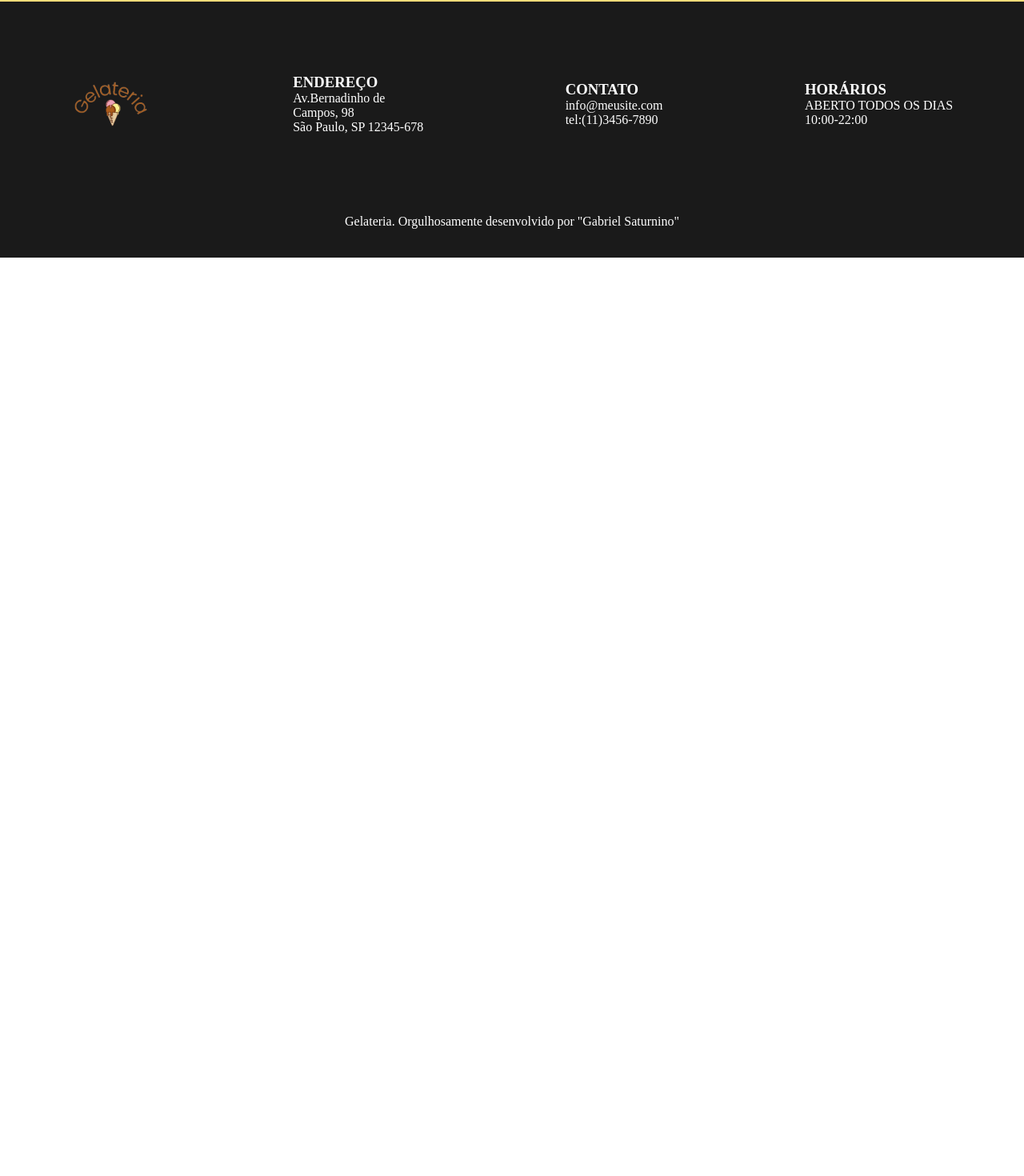
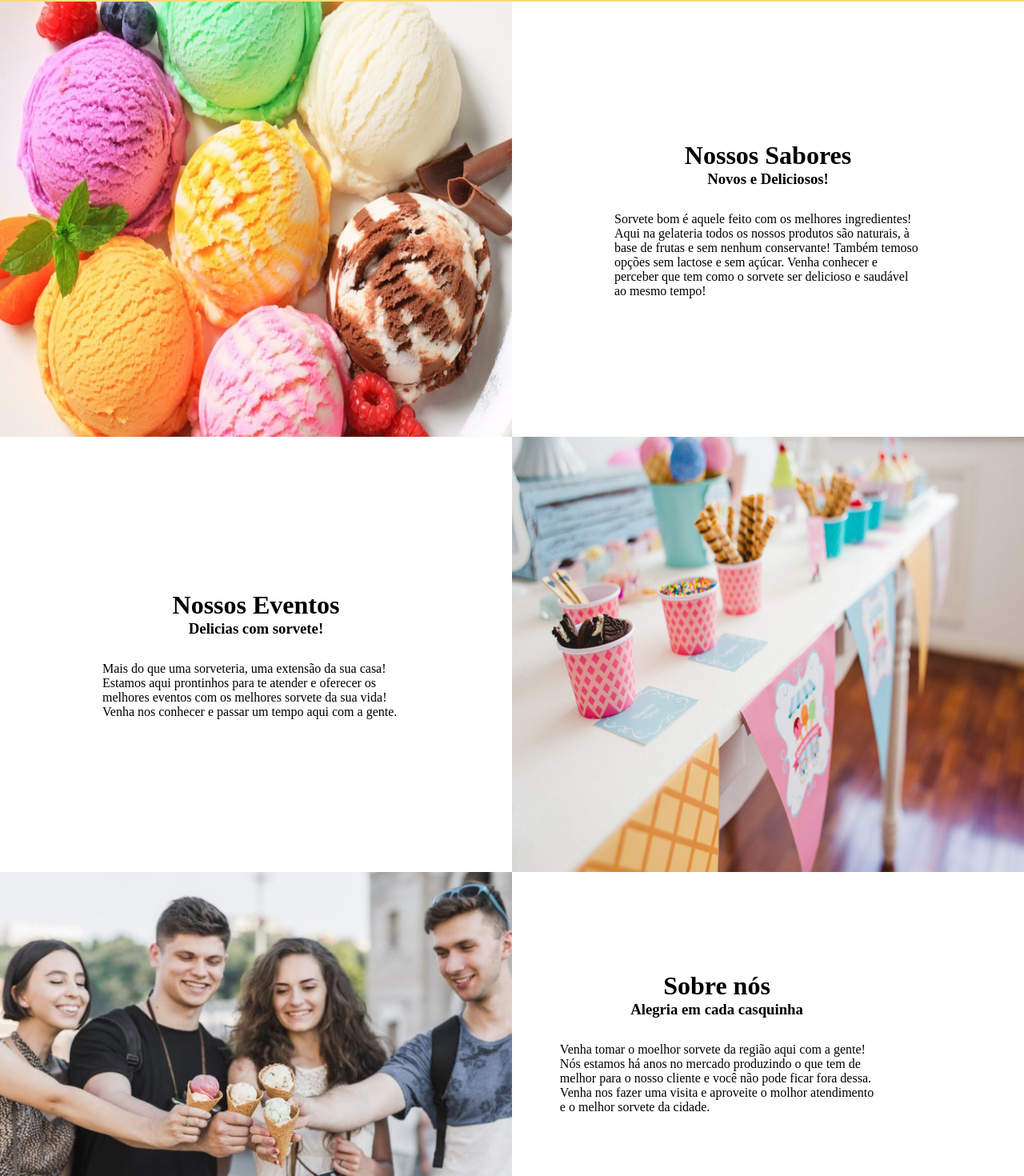
Before and after one commit to GabrielSaturnino/sorveteria, a React (Create React App) app in the folder sorveteria/: page / in a window 1280 px wide. Shown: the part 873-2343 px from the top of the page at 80% size. Before the commit the page ends 1195 px from the top, so only its background shows below. Built offline with nearby package versions, Linux system fonts and the light colour scheme.

Commit message:
css pagina home

```diff
--- a/sorveteria/src/componentes/Banner/index.js
+++ b/sorveteria/src/componentes/Banner/index.js
@@ -1,7 +1,7 @@
 import React from 'react';
 import './style.css';
 
-export default function Banner({ title, banner }) {
+export default function Banner({ title, banner, }) {
   return (
     <div style={{
       backgroundImage: `url(${banner})`
--- a/sorveteria/src/componentes/Footer/style.css
+++ b/sorveteria/src/componentes/Footer/style.css
@@ -9,7 +9,8 @@ footer {
   height: 80%;
   display: flex;
   flex-wrap: wrap;
-  justify-content: space-around;
+  gap: 100px;
+  justify-content: center;
   align-items: center;
 }
 
--- a/sorveteria/src/paginas/Inicial/index.js
+++ b/sorveteria/src/paginas/Inicial/index.js
@@ -1,6 +1,7 @@
 import React from 'react';
 import AppBar from '../../componentes/AppBar';
 import Banner from '../../componentes/Banner';
+import './style.css';
 
 export default function Inicial({ conteudo }) {
 
@@ -13,9 +14,43 @@ export default function Inicial({ conteudo }) {
         title={title}
         banner={banner} />
 
-      <div>
+      <main>
+        <div className="column-container">
+          <div className="row-container">
+            <img src="./assets/banner-sabores.jpg" alt="sabores de sorvete" />
+            <div className='inicial-conteudo'>
+              <h1>Nossos Sabores</h1>
+              <h3>Novos e Deliciosos!</h3>
+              <p>Sorvete bom é aquele feito com os melhores ingredientes! <br />Aqui na gelateria todos os nossos produtos são naturais, à <br /> base de frutas e sem nenhum conservante! Também temoso <br />
+                opções sem lactose e sem açúcar. Venha conhecer e perceber que tem como o sorvete ser delicioso e saudável ao mesmo tempo!</p>
+            </div>
+          </div>
 
-      </div>
+          <div className="row-container reverse">
+            <img src="./assets/eventos-image.jpg" alt="eventos" />
+            <div className='inicial-conteudo'>
+              <h1>Nossos Eventos</h1>
+              <h3>Delicias com sorvete!</h3>
+              <p>Mais do que uma sorveteria, uma extensão da sua casa! <br />
+                Estamos aqui prontinhos para te atender e  oferecer os <br />
+                melhores eventos com os melhores sorvete da sua vida! <br />
+                Venha nos conhecer e passar um tempo aqui com a gente.</p>
+            </div>
+          </div>
+
+          <div className="row-container-terceiro">
+            <img src="./assets/sobre-image.jpg" alt="sobre" />
+            <div className='inicial-conteudo-terceiro'>
+              <h1>Sobre nós</h1>
+              <h3>Alegria em cada casquinha</h3>
+              <p>Venha tomar o moelhor sorvete da região aqui com a gente! <br />
+                Nós estamos há anos no mercado produzindo o que tem de <br /> melhor para o nosso cliente e você não pode ficar fora dessa. <br />Venha nos fazer uma visita e aproveite o molhor atendimento <br /> e o melhor sorvete da cidade.</p>
+            </div>
+          </div>
+        </div>
+
+
+      </main>
     </>
   );
 }
--- a/sorveteria/src/paginas/Inicial/style.css
+++ b/sorveteria/src/paginas/Inicial/style.css
@@ -1,8 +1,51 @@
-.img-banner {
-  height: 100vh;
-  background-image: url('../../../public/assets/banner-home.png');
-  background-repeat: no-repeat;
-  background-size: contain;
-  background-position: center;
-  background-color: #F9DB79;
+main {
+  margin: auto;
 }
+
+.row-container {
+  display: flex;
+  justify-content: center;
+}
+
+.reverse {
+  flex-direction: row-reverse;
+}
+
+.inicial-conteudo {
+  display: flex;
+  height: 68vh;
+  width: 100%;
+  display: flex;
+  flex-direction: column;
+  align-items: center;
+  justify-content: center;
+}
+
+.inicial-conteudo p {
+  width: 60%;
+  margin-top: 30px;
+}
+
+.row-container img {
+  width: 50%;
+
+}
+.row-container-terceiro {
+  display: flex;
+}
+
+.row-container-terceiro img {
+  width: 50%;
+}
+
+.inicial-conteudo-terceiro {
+  display: flex;
+  flex-direction: column;
+  justify-content: center;
+  align-items: center;
+  width: 40vw;
+}
+
+.inicial-conteudo-terceiro p {
+  margin-top: 30px;
+}
```
